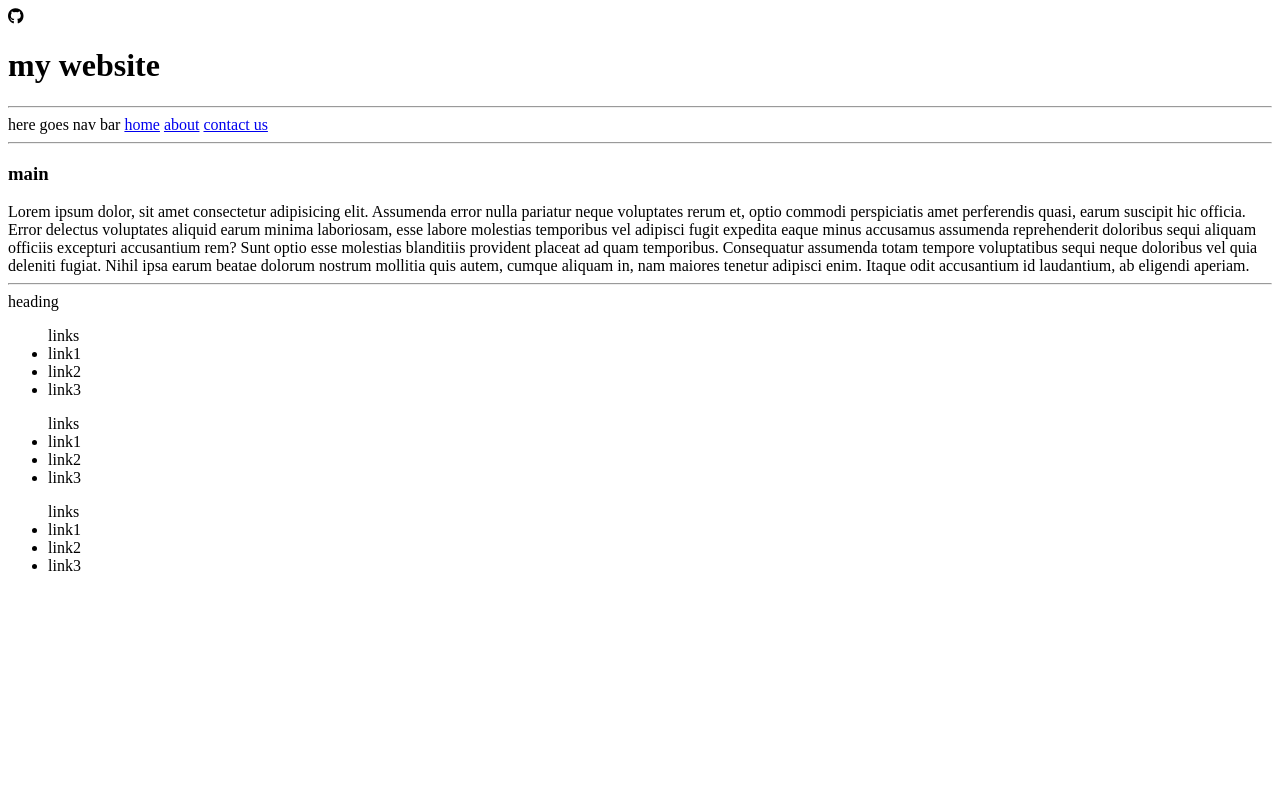
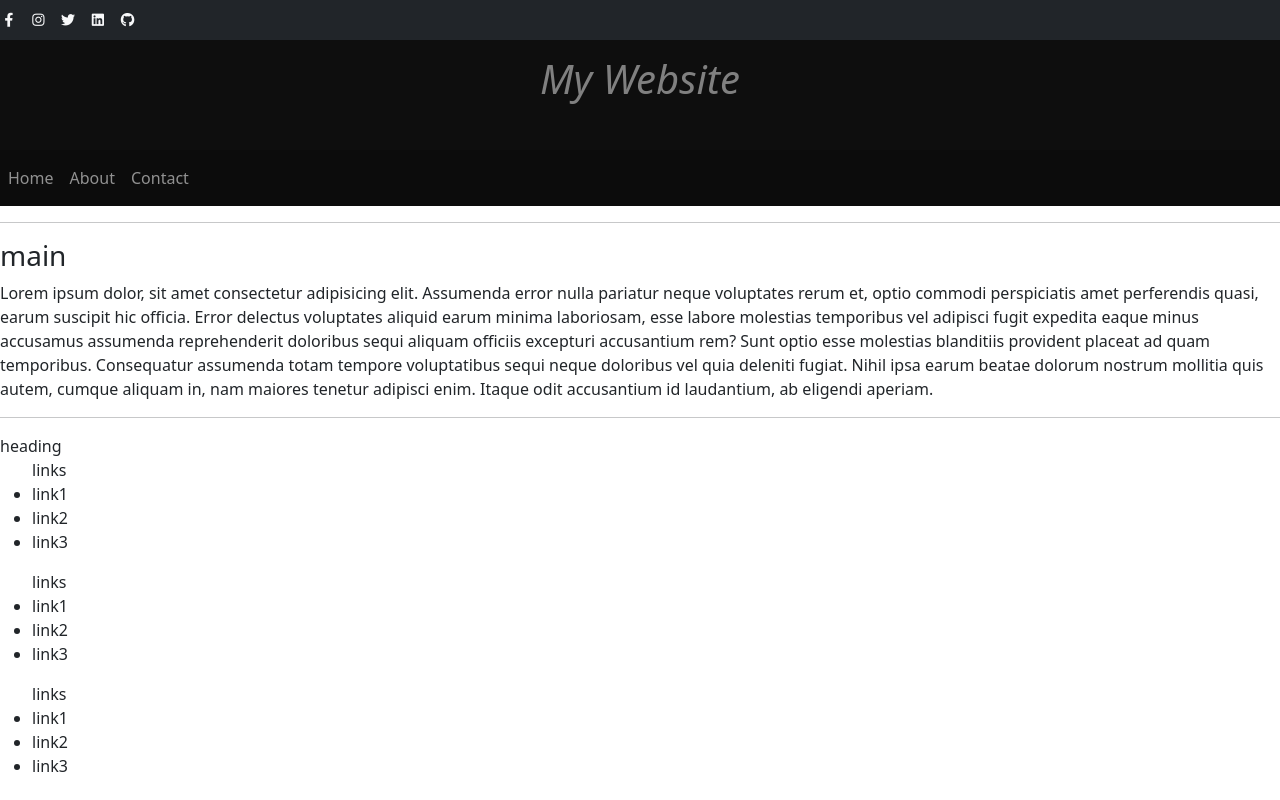
Before and after one commit to Arunkumar-60/project-10612, a plain HTML site: page index.html in a window 1280 px wide. Drawn offline with nearby package versions, Linux system fonts and the light colour scheme.

Commit message:
Update header

```diff
--- a/index.html
+++ b/index.html
@@ -1,45 +1,59 @@
 <!DOCTYPE html>
 <html lang="en">
+
 <head>
     <meta charset="UTF-8" />
     <meta http-equiv="X-UA-Compatible" content="IE=edge" />
     <meta name="viewport" content="width=device-width, initial-scale=1.0" />
     <title>index</title>
     <link rel="stylesheet" href="styles.css" />
-    <link
-      rel="stylesheet"
-      href="https://cdnjs.cloudflare.com/ajax/libs/font-awesome/6.2.0/css/all.min.css"
-      integrity="sha512-xh6O/CkQoPOWDdYTDqeRdPCVd1SpvCA9XXcUnZS2FmJNp1coAFzvtCN9BmamE+4aHK8yyUHUSCcJHgXloTyT2A=="
-      crossorigin="anonymous"
-      referrerpolicy="no-referrer"
+    <link rel="stylesheet" href="https://cdnjs.cloudflare.com/ajax/libs/font-awesome/6.2.0/css/all.min.css" integrity="sha512-xh6O/CkQoPOWDdYTDqeRdPCVd1SpvCA9XXcUnZS2FmJNp1coAFzvtCN9BmamE+4aHK8yyUHUSCcJHgXloTyT2A==" crossorigin="anonymous" referrerpolicy="no-referrer"
     />
+    <link href="https://cdn.jsdelivr.net/npm/bootstrap@5.2.2/dist/css/bootstrap.min.css" rel="stylesheet" integrity="sha384-Zenh87qX5JnK2Jl0vWa8Ck2rdkQ2Bzep5IDxbcnCeuOxjzrPF/et3URy9Bv1WTRi" crossorigin="anonymous">
 </head>
+
 <body>
-    <header>
-      <i class="fa-brands fa-github"></i>
-      <h1>my website</h1>
+    <header class="header">
+        <nav class="navbar navbar-expand-lg bg-dark navbar-light d-none d-lg-block" id="templatemo_nav_top bg-dark">
+            <div class="w-100 d-flex justify-content-between">
+                <div>
+                    <a class="text-light" href="https://fb.com/templatemo" target="_blank" rel="sponsored"><i class="fab fa-facebook-f fa-sm fa-fw me-2"></i></a>
+                    <a class="text-light" href="https://www.instagram.com/" target="_blank"><i class="fab fa-instagram fa-sm fa-fw me-2"></i></a>
+                    <a class="text-light" href="https://twitter.com/" target="_blank"><i class="fab fa-twitter fa-sm fa-fw me-2"></i></a>
+                    <a class="text-light" href="https://www.linkedin.com/" target="_blank"><i class="fab fa-linkedin fa-sm fa-fw me-2"></i></a>
+                    <a class="text-light" href="https://www.github.com/" target="_blank"><i class="fab fa-github fa-sm fa-fw"></i></a>
+                </div>
+            </div>
+        </nav>
+        <h1>My Website</h1>
     </header>
-    <hr />
+
     <nav>
-      here goes nav bar
-      <a href="#">home</a>
-      <a href="#">about</a>
-      <a href="#">contact us</a>
+        <nav class="navbar navbar-expand-lg navbar-dark" color="Gray">
+            <button class="navbar-toggler " type="button " data-toggle="collapse " data-target="#navbarSupportedContent " aria-controls="navbarSupportedContent " aria-expanded="false " aria-label="Toggle navigation ">
+            </button>
+            <div class="collapse navbar-collapse " id="navbarSupportedContent ">
+                <ul class="navbar-nav mr-auto ">
+                    <li class="nav-item ">
+                        <a class="nav-link " href="# ">Home</a>
+                    </li>
+                    <li class="nav-item ">
+                        <a class="nav-link " href="# ">About</a>
+                    </li>
+                    <li class="nav-item ">
+                        <a class="nav-link " href="# ">Contact</a>
+                    </li>
+                </ul>
+            </div>
+        </nav>
     </nav>
     <hr />
     <main>
         <h3>main</h3>
-      Lorem ipsum dolor, sit amet consectetur adipisicing elit. Assumenda error
-      nulla pariatur neque voluptates rerum et, optio commodi perspiciatis amet
-      perferendis quasi, earum suscipit hic officia. Error delectus voluptates
-      aliquid earum minima laboriosam, esse labore molestias temporibus vel
-      adipisci fugit expedita eaque minus accusamus assumenda reprehenderit
-      doloribus sequi aliquam officiis excepturi accusantium rem? Sunt optio
-      esse molestias blanditiis provident placeat ad quam temporibus.
-      Consequatur assumenda totam tempore voluptatibus sequi neque doloribus vel
-      quia deleniti fugiat. Nihil ipsa earum beatae dolorum nostrum mollitia
-      quis autem, cumque aliquam in, nam maiores tenetur adipisci enim. Itaque
-      odit accusantium id laudantium, ab eligendi aperiam.
+        Lorem ipsum dolor, sit amet consectetur adipisicing elit. Assumenda error nulla pariatur neque voluptates rerum et, optio commodi perspiciatis amet perferendis quasi, earum suscipit hic officia. Error delectus voluptates aliquid earum minima laboriosam,
+        esse labore molestias temporibus vel adipisci fugit expedita eaque minus accusamus assumenda reprehenderit doloribus sequi aliquam officiis excepturi accusantium rem? Sunt optio esse molestias blanditiis provident placeat ad quam temporibus. Consequatur
+        assumenda totam tempore voluptatibus sequi neque doloribus vel quia deleniti fugiat. Nihil ipsa earum beatae dolorum nostrum mollitia quis autem, cumque aliquam in, nam maiores tenetur adipisci enim. Itaque odit accusantium id laudantium, ab eligendi
+        aperiam.
     </main>
     <hr />
     <footer>
@@ -67,4 +81,5 @@
     </footer>
     <script src="srcipts.js"></script>
 </body>
+
 </html>
--- a/styles.css
+++ b/styles.css
@@ -0,0 +1,18 @@
+h1 {
+    text-align: center;
+    font-style: italic;
+    font-size: 35px;
+    color: Gray;
+    padding: 15px;
+}
+
+.header {
+    background-color: rgb(14, 14, 14);
+    margin-bottom: 0px;
+    height: 150px;
+}
+
+.navbar {
+    padding-top: 0px;
+    background-color: rgb(12, 12, 12);
+}
```
Lines whose indentation alone changed are shown as unchanged.
